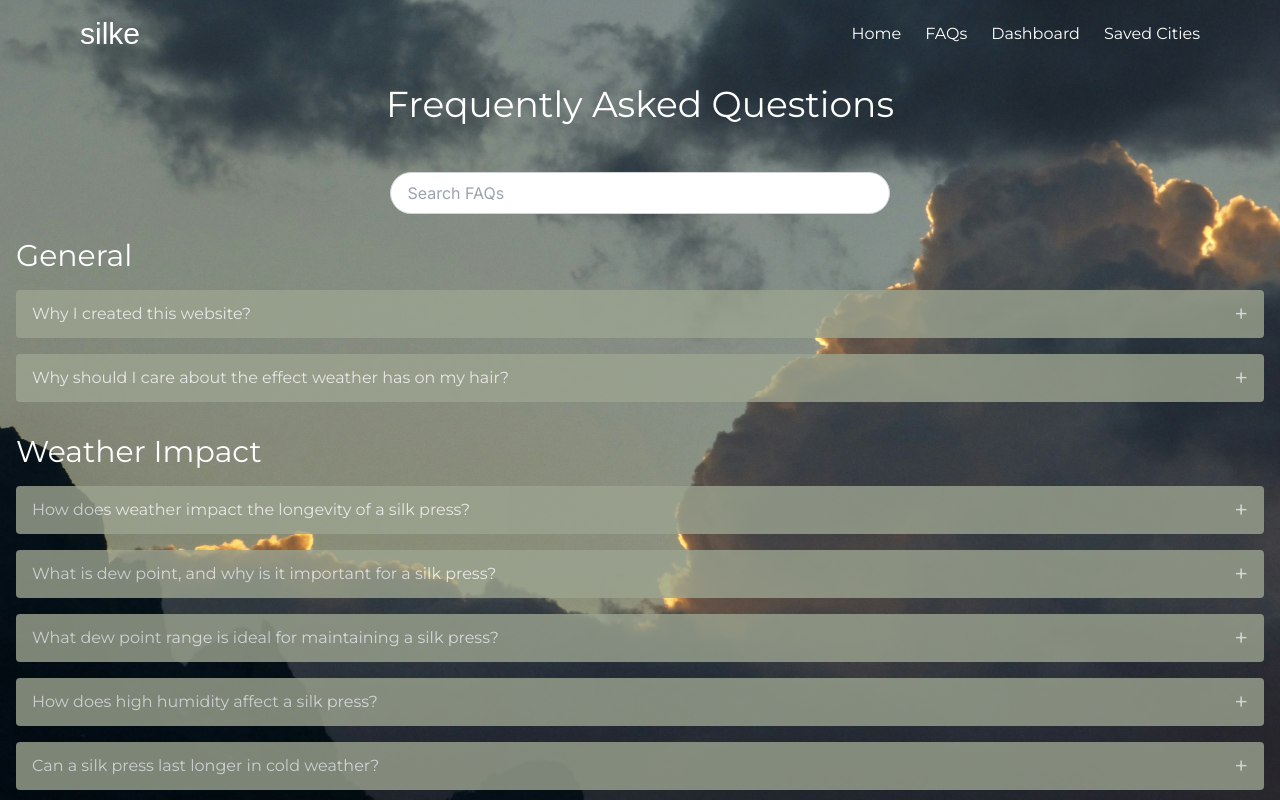
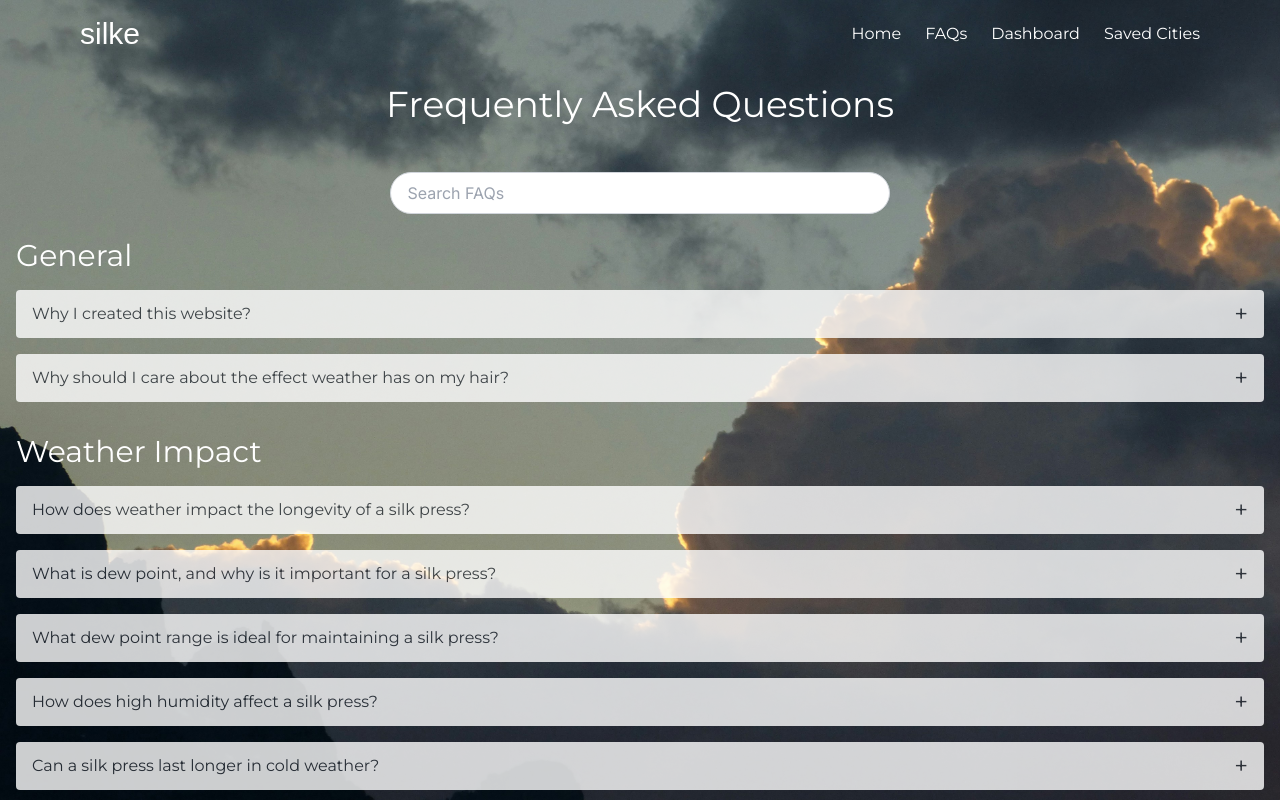
Before and after one commit to LeanneCodes/silke, a Next.js app: page /faqs in a window 1280 px wide. Shown: the top 800 px of the page. Built offline with nearby package versions, Linux system fonts and the light colour scheme; a web font is replaced by a local one.

Commit message:
update faq page

```diff
--- a/app/faqs/faqs.json
+++ b/app/faqs/faqs.json
@@ -6,7 +6,7 @@
     },
     {
       "question": "Why should I care about the effect weather has on my hair?",
-      "answer": "Understanding the relationship between weather, dew points, and hair styling is crucial for maintaining healthy and beautiful textured hair. Here are some key points: Dew Points, Humectants, Weather Impact, and Product Selection."
+      "answer": "Understanding the relationship between weather, dew points, and hair styling is crucial for maintaining healthy and beautiful textured hair."
     }
   ],
   "WeatherImpact": [
--- a/app/faqs/page.tsx
+++ b/app/faqs/page.tsx
@@ -55,10 +55,10 @@ const About: React.FC = () => {
           <h2 className="text-3xl font-montserrat mb-4">{category.replace(/([A-Z])/g, ' $1')}</h2>
           <div className="space-y-4">
             {faqList.map((faq, index) => (
-              <div key={index} className='bg-sage opacity-80 rounded'>
+              <div key={index} className='bg-white text-darkGrey opacity-80 rounded'>
                 <button
                   onClick={() => toggleAnswer(category, index)}
-                  className="w-full flex justify-between items-center text-left py-2 px-4 bg-primary text-white font-montserrat rounded-t"
+                  className="w-full flex justify-between items-center text-left py-2 px-4 bg-primary text-darkgrey font-montserrat rounded-t"
                 >
                   {faq.question}
                   <span className="text-2xl">{activeIndexes[category] === index ? '-' : '+'}</span>
```
